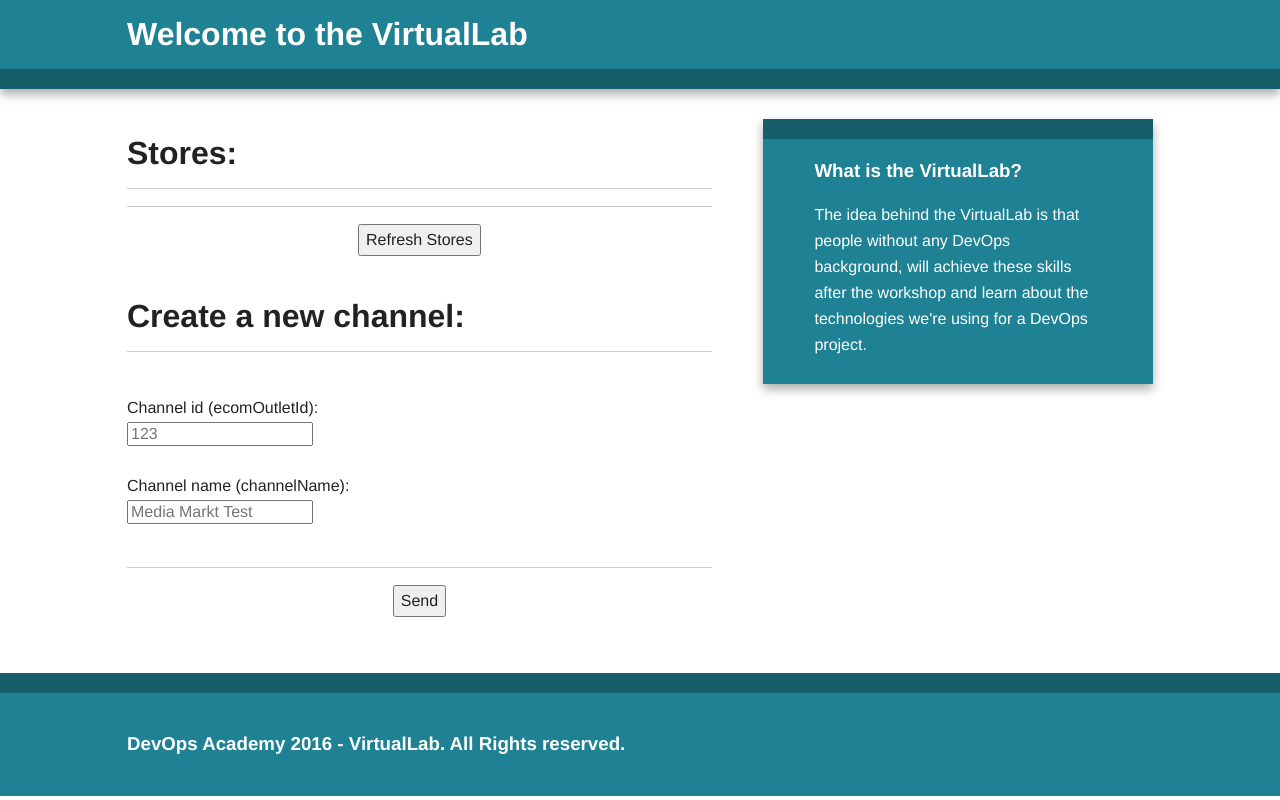
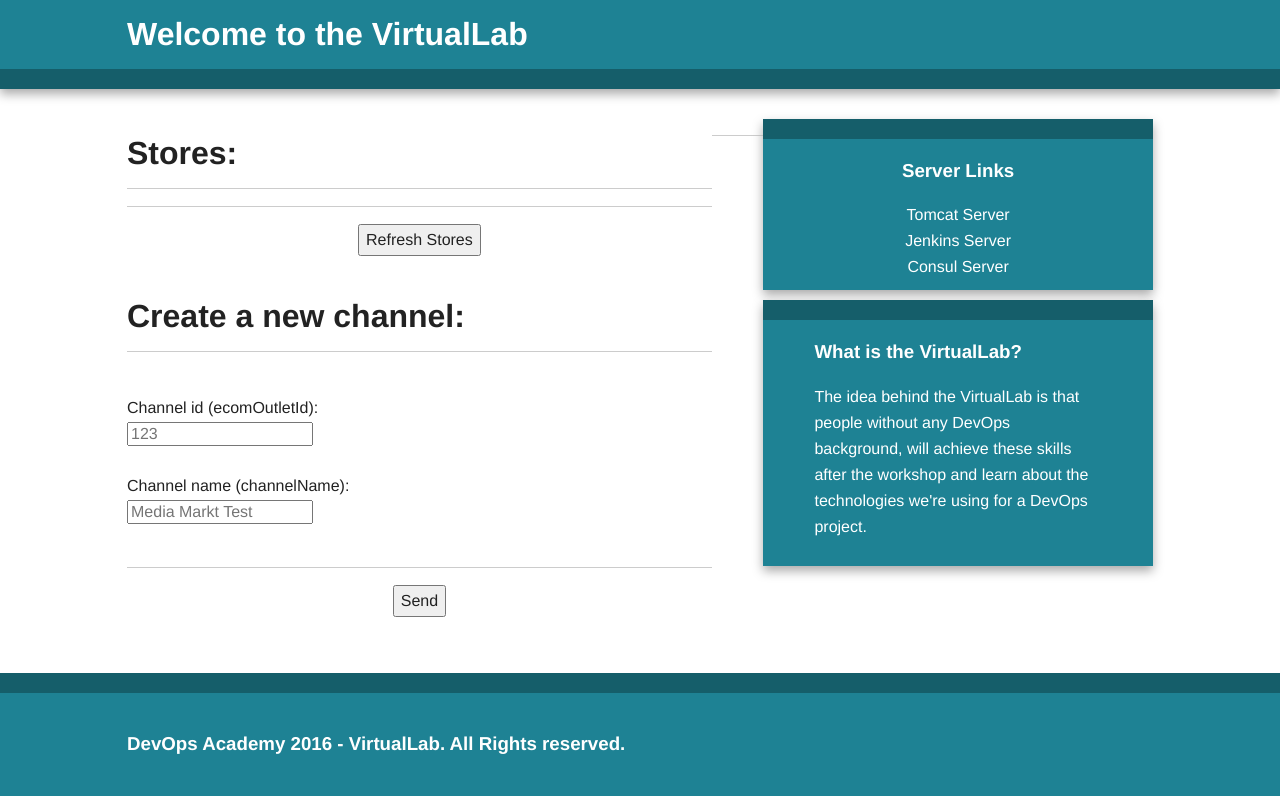
Before and after one commit to martinvincetic/DevOpsAcademyVirtualLab, a plain HTML site: page index.html in a window 1280 px wide. Drawn offline with Linux system fonts and the light colour scheme; no server answers.

Commit message:
serverlist added

```diff
--- a/css/main.css
+++ b/css/main.css
@@ -15,7 +15,10 @@ html {
     background: #b3d4fc;
     text-shadow: none;
 }
-
+a {
+  color: white;
+  text-decoration: none;
+}
 hr {
     display: block;
     height: 1px;
--- a/index.html
+++ b/index.html
@@ -5,6 +5,7 @@
 <!--[if gt IE 8]><!-->
 <html class="no-js" lang="">
 <!--<![endif]-->
+
 <head>
   <meta charset="utf-8">
   <meta http-equiv="X-UA-Compatible" content="IE=edge,chrome=1">
@@ -19,6 +20,7 @@
   <script src="js/vendor/jquery-2.1.4.min.js"></script>
   <script src="js/main.js"></script>
 </head>
+
 <body>
   <div class="header-container">
     <header class="wrapper clearfix">
@@ -47,8 +49,8 @@
             </div>
             <hr>
             <center>
-            <button id="refresh" class="refresh">Refresh Stores</button>
-          </center>
+              <button id="refresh" class="refresh">Refresh Stores</button>
+            </center>
           </div>
         </header>
         <section>
@@ -59,7 +61,7 @@
               <hr/>
               <br/> Channel id (ecomOutletId):
               <br/>
-              <input type="text" id="ecomOutletId" name="ecomOutletId" placeholder="123" >
+              <input type="text" id="ecomOutletId" name="ecomOutletId" placeholder="123">
               <br/>
               <br/> Channel name (channelName):
               <br/>
@@ -76,13 +78,25 @@
           </div>
         </section>
       </article>
-
+      <aside style="margin-bottom:10px">
+        <p>
+          <center>
+            <h3>Server Links</h3>
+            <a href="http://localhost:8888">Tomcat Server</a>
+            <br/>
+            <a href="http://localhost:4040">Jenkins Server</a>
+            <br/>
+            <a href="http://localhost:8500/ui/dist">Consul Server</a>
+          </center>
+      </aside>
       <aside>
         <h3>What is the VirtualLab?</h3>
         <p>
           The idea behind the VirtualLab is that people without any DevOps background, will achieve these skills after the workshop and learn about the technologies we're using for a DevOps project.
         </p>
       </aside>
+      <hr>
+
 
     </div>
     <!-- #main -->
```
